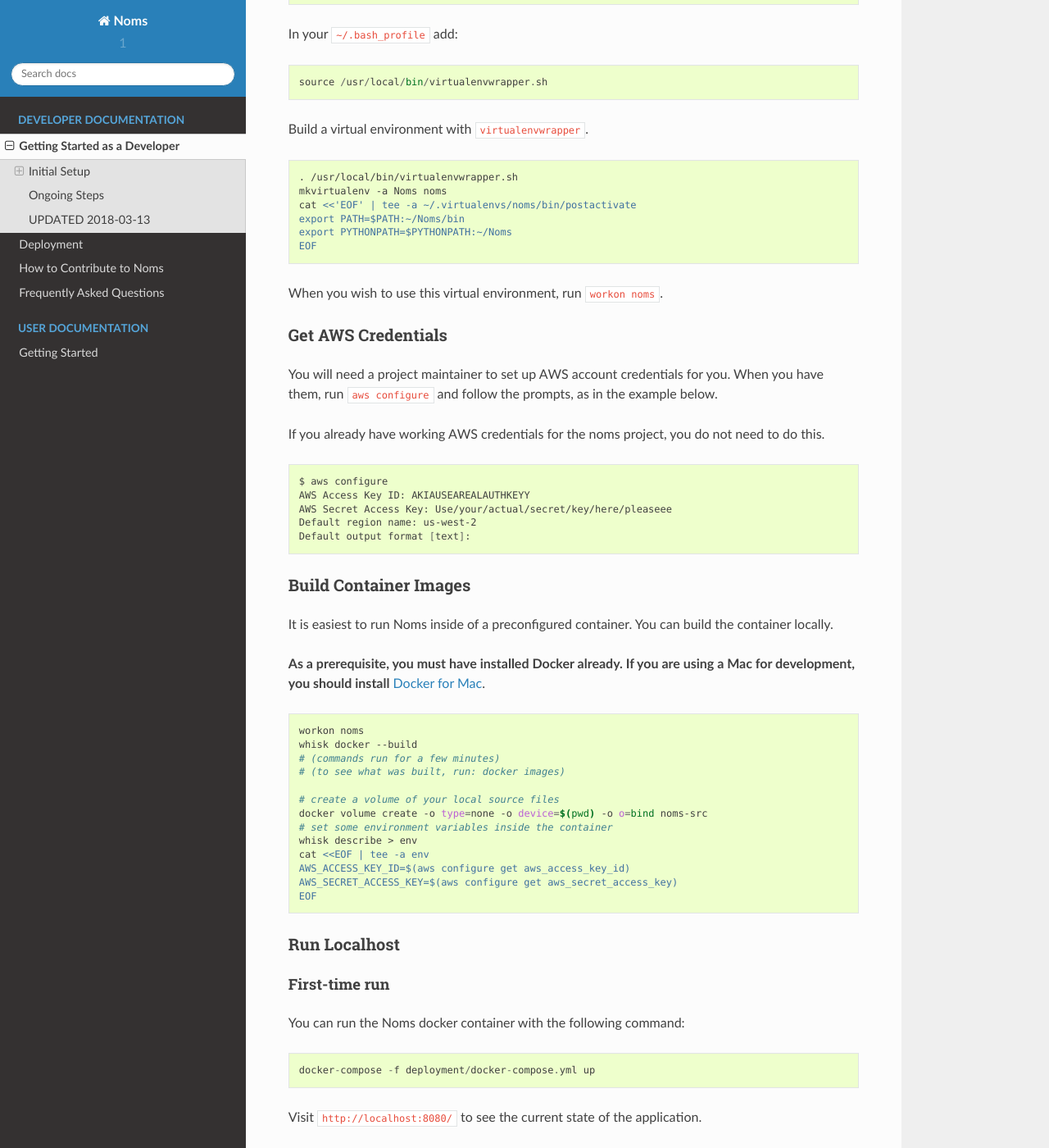
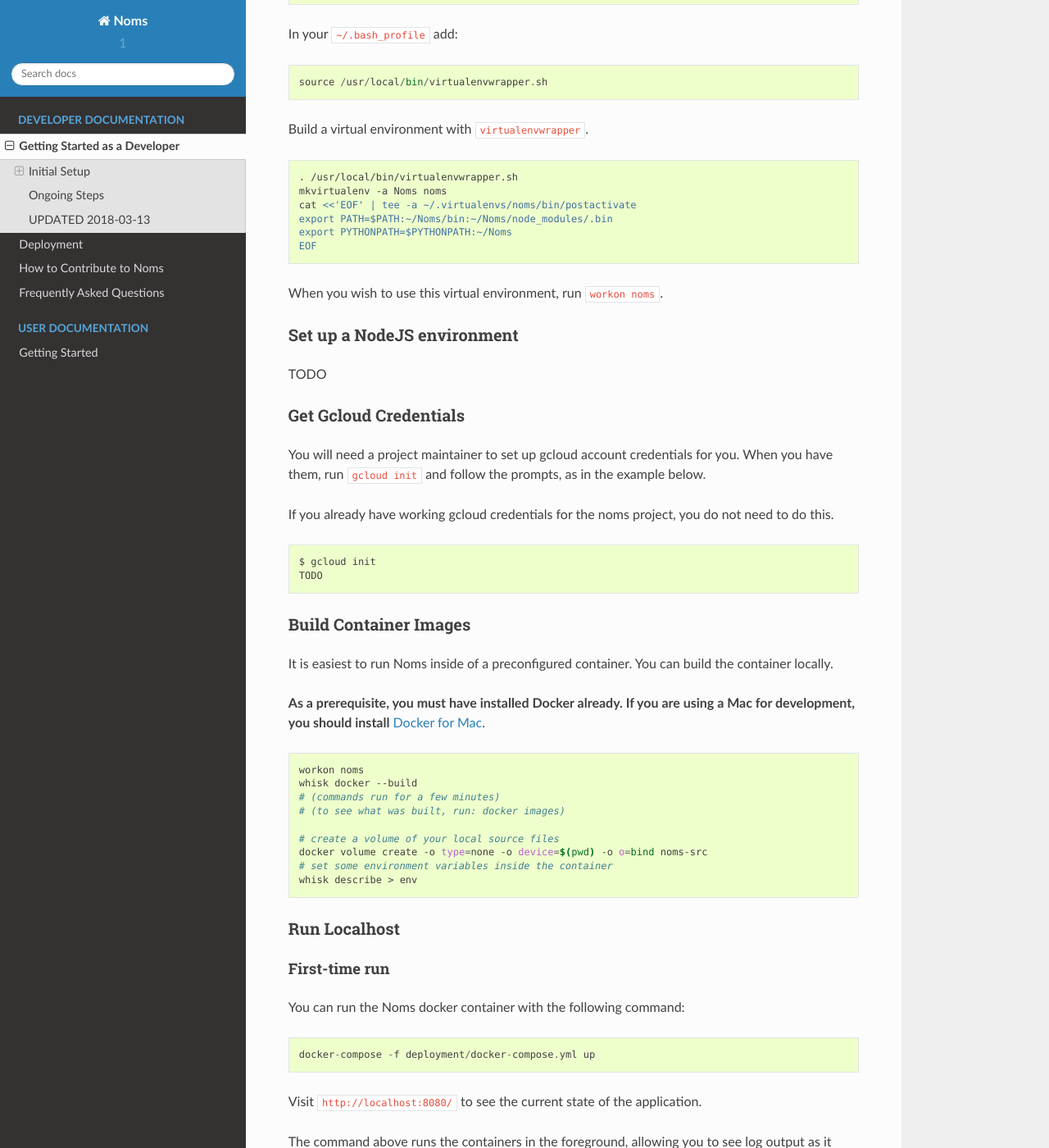
Before and after one commit to katharinechen/Noms, a Sphinx documentation site: the page built from docs/devgettingstarted.rst, in a window 1280 px wide and 1400 px high, scrolled down 636 px. Shown: the whole window at 82% size. Built offline with Sphinx 7.4.7 and the Read the Docs theme 2.0.0, drawn with Linux system fonts in a browser that asks for light colours; formulas are drawn with MathJax 3.

Commit message:
noms-gke require txk8s

```diff
--- a/docs/devgettingstarted.rst
+++ b/docs/devgettingstarted.rst
@@ -38,29 +38,32 @@ Build a virtual environment with ``virtualenvwrapper``.
     . /usr/local/bin/virtualenvwrapper.sh
     mkvirtualenv -a Noms noms
     cat <<'EOF' | tee -a ~/.virtualenvs/noms/bin/postactivate
-    export PATH=$PATH:~/Noms/bin
+    export PATH=$PATH:~/Noms/bin:~/Noms/node_modules/.bin
     export PYTHONPATH=$PYTHONPATH:~/Noms
     EOF
 
 When you wish to use this virtual environment, run ``workon noms``.
 
-Get AWS Credentials
-~~~~~~~~~~~~~~~~~~~
+Set up a NodeJS environment
+~~~~~~~~~~~~~~~~~~~~~~~~~~~
 
-You will need a project maintainer to set up AWS account credentials for you.
-When you have them, run ``aws configure`` and follow the prompts, as in the
+TODO
+
+
+Get Gcloud Credentials
+~~~~~~~~~~~~~~~~~~~~~~
+
+You will need a project maintainer to set up gcloud account credentials for you.
+When you have them, run ``gcloud init`` and follow the prompts, as in the
 example below.
 
-If you already have working AWS credentials for the noms project, you do not
+If you already have working gcloud credentials for the noms project, you do not
 need to do this.
 
 .. code-block:: bash
 
-    $ aws configure
-    AWS Access Key ID: AKIAUSEAREALAUTHKEYY
-    AWS Secret Access Key: Use/your/actual/secret/key/here/pleaseee
-    Default region name: us-west-2
-    Default output format [text]:
+    $ gcloud init
+    TODO
 
 Build Container Images
 ~~~~~~~~~~~~~~~~~~~~~~
@@ -83,10 +86,6 @@ a Mac for development, you should install** `Docker for Mac`_.
     docker volume create -o type=none -o device=$(pwd) -o o=bind noms-src
     # set some environment variables inside the container
     whisk describe > env
-    cat <<EOF | tee -a env
-    AWS_ACCESS_KEY_ID=$(aws configure get aws_access_key_id)
-    AWS_SECRET_ACCESS_KEY=$(aws configure get aws_secret_access_key)
-    EOF
 
 Run Localhost
 ~~~~~~~~~~~~~
--- a/requirements.txt
+++ b/requirements.txt
@@ -29,4 +29,5 @@ sphinx-autobuild
 sphinx_rtd_theme
 treq
 twisted
+txk8s
 watchdog
```
Also changed, not shown: 2 other files.
